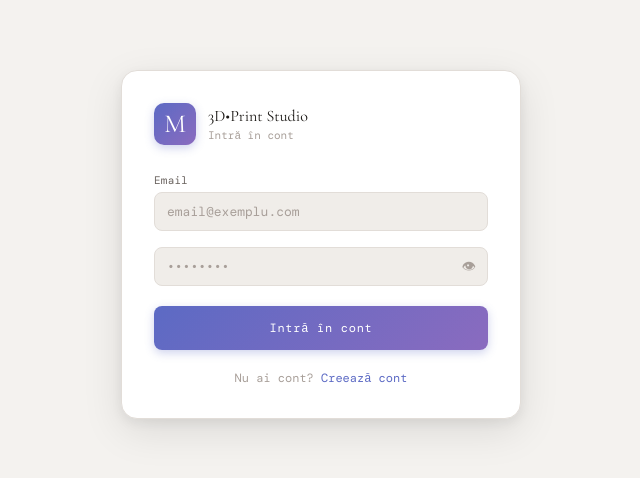
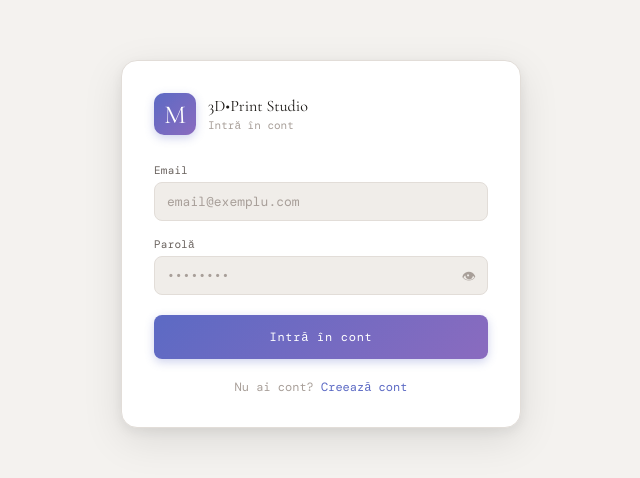
Before and after one commit to CiocanGeorge/3dprint, a React (Vite) app: page /login in a window 1280 px wide. Shown: the part 156-634 px from the top of the page, without its empty margins (319-959 px from the left). Built offline with nearby package versions, Linux system fonts and the light colour scheme; no server answers; a web font is replaced by a local one.

Commit message:
calculator

```diff
--- a/src/pages/auth/LoginPage.jsx
+++ b/src/pages/auth/LoginPage.jsx
@@ -61,10 +61,10 @@ export function LoginPage() {
           </div>
 
           <div className={styles.field}>
-            {/* <div className={styles.labelRow}>
+            <div className={styles.labelRow}>
               <label className={styles.label}>Parolă</label>
-              <Link to="/forgot-password" className={styles.forgotLink}>Ai uitat parola?</Link>
-            </div> */}
+              {/* <Link to="/forgot-password" className={styles.forgotLink}>Ai uitat parola?</Link> */}
+            </div>
             <div className={styles.inputWrap}>
               <input className={styles.input} type={showPwd ? 'text' : 'password'}
                 value={password} onChange={e => setPassword(e.target.value)}
```
